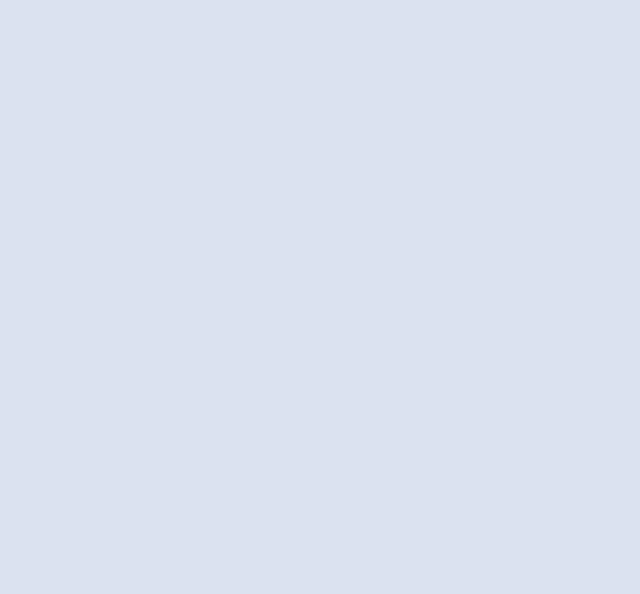
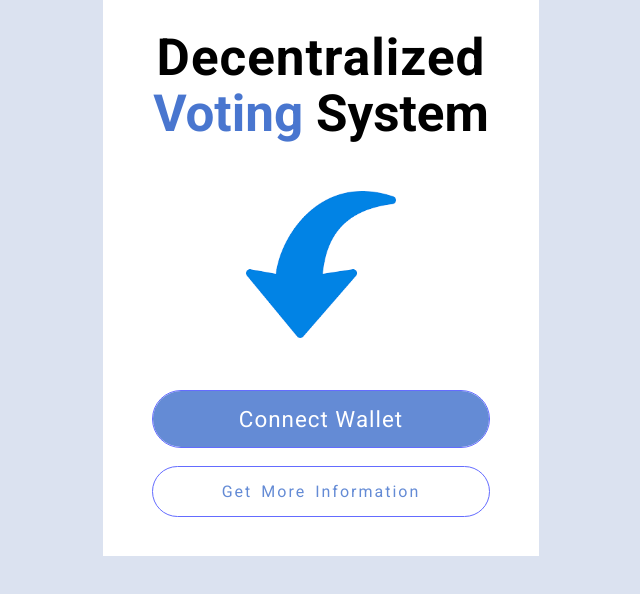
Before and after one commit to shuveksha/voting_dapp, a React (Create React App) app: page / in a window 1280 px wide. Before the commit this address had no page. Shown: the top 594 px of the page, without its empty margins (319-959 px from the left). Built offline with nearby package versions, Linux system fonts and the light colour scheme.

Commit message:
added userHome component

```diff
--- a/src/App.js
+++ b/src/App.js
@@ -1,12 +1,19 @@
 import './App.css';
 import { BrowserRouter,Routes, Route } from 'react-router-dom';
 import AddCandidate from './pages/Admin/AddCandidate';
+// user route
+import Home from './pages/User/Home';
+// user route
 
 function App() {
   return (
     <div className="App">
       <BrowserRouter>
         <Routes>
+          {/* user route  */}
+          <Route path='/' element={<Home/>} />
+          {/* user route  */}
+
           <Route path='/AddCandidate' element={<AddCandidate/>}/>
         </Routes>
       </BrowserRouter>
--- a/src/index.css
+++ b/src/index.css
@@ -1,5 +1,6 @@
 @import url('https://fonts.googleapis.com/css2?family=Montserrat:ital,wght@0,100;0,200;0,300;0,400;0,500;0,600;0,700;0,800;0,900;1,100;1,200;1,300;1,400;1,500;1,600;1,700;1,800;1,900&family=Poppins:ital,wght@0,100;0,200;0,300;0,400;0,500;0,600;0,700;0,800;1,100;1,200;1,300;1,400;1,500;1,600;1,700;1,800;1,900&family=Quicksand:wght@300;400;500;600;700&family=Roboto:ital,wght@0,100;0,300;0,400;0,500;0,700;0,900;1,100;1,300;1,400;1,500;1,700;1,900&display=swap');
 @import url('https://fonts.googleapis.com/css2?family=Bebas+Neue&family=Montserrat:ital,wght@0,100;0,200;0,300;0,400;0,500;0,600;0,700;0,800;0,900;1,100;1,200;1,300;1,400;1,500;1,600;1,700;1,800;1,900&family=Poppins:ital,wght@0,100;0,200;0,300;0,400;0,500;0,600;0,700;0,800;1,100;1,200;1,300;1,400;1,500;1,600;1,700;1,800;1,900&family=Quicksand:wght@300;400;500;600;700&family=Roboto:ital,wght@0,100;0,300;0,400;0,500;0,700;0,900;1,100;1,300;1,400;1,500;1,700;1,900&display=swap');
+@import url('https://fonts.googleapis.com/css2?family=Roboto:wght@700&display=swap');
 
 body {
   background: #DBE2F0;
@@ -10,6 +11,112 @@ code {
   font-family: source-code-pro, Menlo, Monaco, Consolas, 'Courier New',
     monospace;
 }
+
+
+/* code added by suman parajuli  */
+*{
+  margin: 0;
+  padding: 0;
+  box-sizing: border-box;
+}
+:root {
+  font-family: Inter, system-ui, Avenir, Helvetica, Arial, sans-serif;
+  line-height: 1.5;
+  font-weight: 400;
+}
+
+a {
+  font-weight: 500;
+  color: #646cff;
+  text-decoration: inherit;
+}
+a:hover {
+  color: #535bf2;
+}
+
+
+
+h1 {
+  font-size: 3.2em;
+  line-height: 1.1;
+}
+
+.main-card {
+  background-color: #ffffff;
+  width: fit-content;
+  padding: 30px 50px;
+  margin: auto;
+  font-family: 'Roboto', sans-serif;
+}
+.main-card .main-card-title h1 {
+  text-align: center;
+
+}
+
+.main-card-img {
+  width: 100%;
+  height: 200px;
+  position: relative;
+}
+
+.main-card-img img{
+  width: 150px;
+  position: absolute;
+  bottom: 5px;
+  left: 50%;
+  transform: translateX(-50%);
+}
+
+.btn {
+  padding: 15px 30px;
+  outline: none;
+  width: 100%;
+  border-radius: 30px;
+  margin: 10px 0;
+  font-size: 1rem;
+  box-shadow: none;
+  border: none;
+  color: #648BD5;
+  background-color: #ffffff;
+  outline: 1px solid #646cff;
+  font-family: 'Roboto', sans-serif;
+}
+
+.btn:hover{
+  cursor: pointer;
+}
+
+.main-card-button1 button {
+  background-color: #648BD5;
+  font-size: 1.4rem;
+  color: #fff;
+  margin-top: 3rem;
+  letter-spacing: 1px;
+
+}
+
+.main-card-button2 button {
+  letter-spacing: 2px;
+  word-spacing: 3px;
+}
+
+.dark-blue-text{
+  color: #4976CF;
+}
+
+.dark-blue-bg {
+  background-color: #4976CF;
+}
+
+.very-light-blue-bg {
+  background-color: #DAE3F0;
+}
+
+.decentralized-text {
+  letter-spacing: 1px;
+}
+
+/* code added by suman parajuli  */
 
 .add-candidate{
 
--- /dev/null
+++ b/src/pages/User/Home.jsx
@@ -0,0 +1,31 @@
+import downloadImage from '../../assets/img/download.png';
+
+const Home = () => {
+  return (
+    <div>
+      <div className="main-card">
+        <div className="main-card-title">
+          <h1>
+            <span className="decentralized-text">
+              Decentralized</span>
+            <br />
+            <span className="dark-blue-text">Voting </span>
+            System
+          </h1>
+        </div>
+        <div className="main-card-img">
+          <img src={downloadImage} alt="arrow home" />
+        </div>
+        <div className="main-card-button1">
+          <button className='btn'>
+            Connect Wallet</button>
+        </div>
+        <div className="main-card-button2">
+          <button className='btn'>Get More Information</button>
+        </div>
+      </div>
+    </div>
+  )
+}
+
+export default Home
```
Also changed, not shown: src/assets/img/download.png (added), 1 other file (tests, documents, lock files or other folders).
